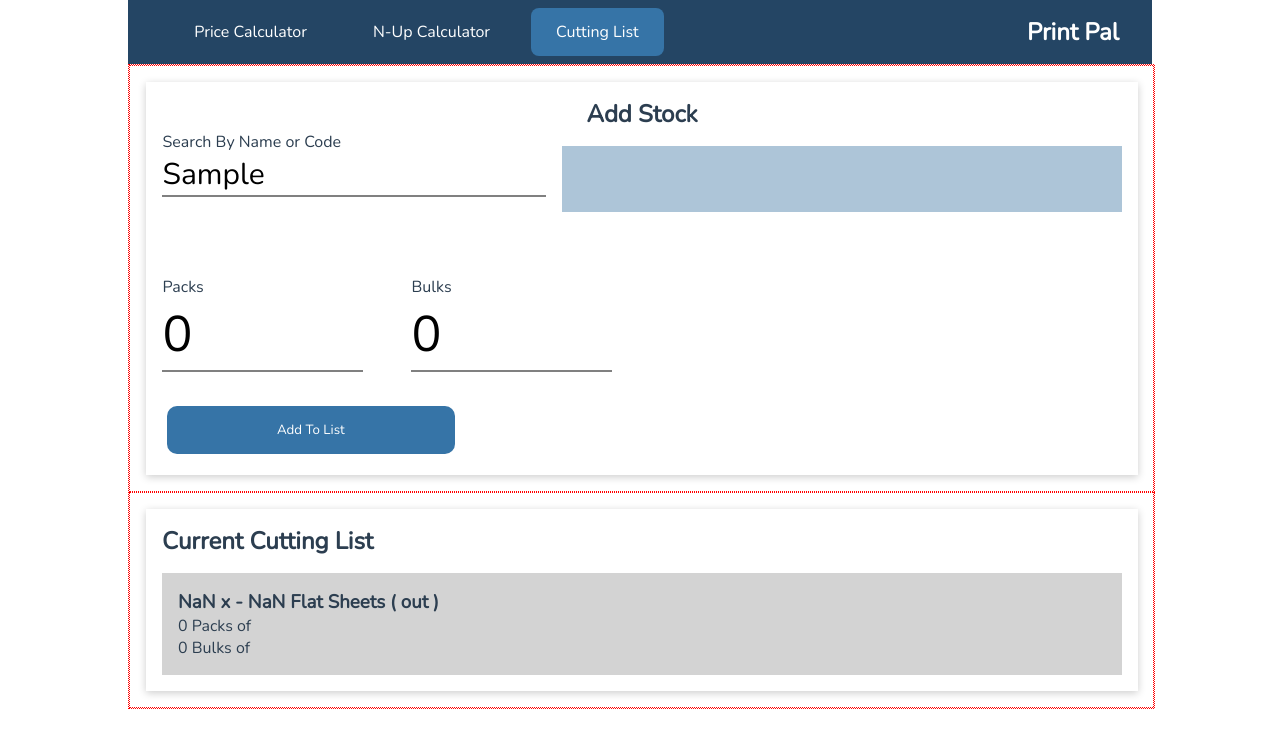
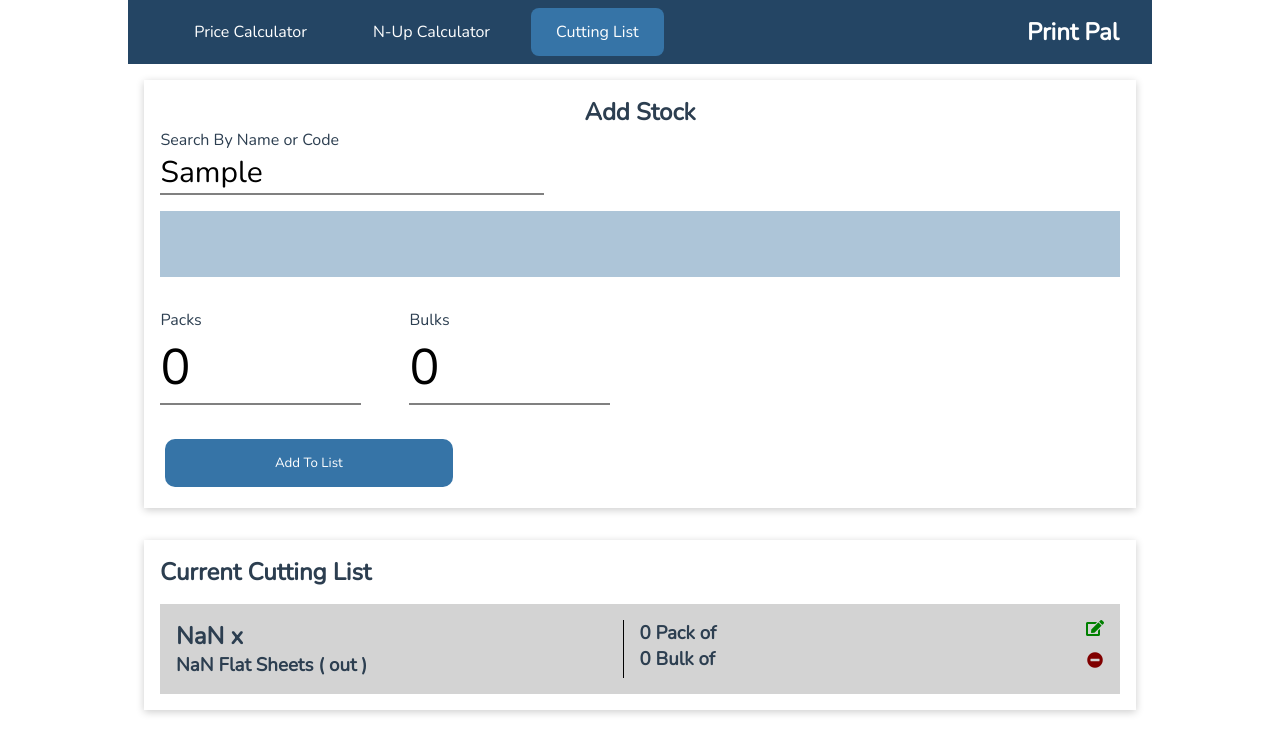
Before and after one commit to jensadria/print-pal, a Vue app: page /cuttinglist in a window 1280 px wide. Both pictures are taken after typing "Sample" into the empty fields and a click on the button "Add To List". Shown: the top 754 px of the page. Built offline with nearby package versions, Linux system fonts and the light colour scheme.

Commit message:
added buttons and some further styling work to CurrentListItem

```diff
--- a/public/index.html
+++ b/public/index.html
@@ -5,6 +5,7 @@
     <meta http-equiv="X-UA-Compatible" content="IE=edge">
     <meta name="viewport" content="width=device-width,initial-scale=1.0">
     <link rel="icon" href="<%= BASE_URL %>favicon.ico">
+    <link rel="stylesheet" href="https://cdnjs.cloudflare.com/ajax/libs/font-awesome/5.15.1/css/all.min.css" integrity="sha512-+4zCK9k+qNFUR5X+cKL9EIR+ZOhtIloNl9GIKS57V1MyNsYpYcUrUeQc9vNfzsWfV28IaLL3i96P9sdNyeRssA==" crossorigin="anonymous" />
     <title><%= htmlWebpackPlugin.options.title %></title>
   </head>
   <body>
--- a/src/App.vue
+++ b/src/App.vue
@@ -17,6 +17,7 @@ export default {
 </script>
 
 <style>
+@import url('https://cdnjs.cloudflare.com/ajax/libs/font-awesome/5.15.1/css/all.min.css');
 @import url('https://fonts.googleapis.com/css2?family=Nunito&display=swap');
 
 :root {
--- a/src/components/cuttinglist/AddToList.vue
+++ b/src/components/cuttinglist/AddToList.vue
@@ -62,6 +62,7 @@ export default {
       searchCode: '',
       searchName: '',
       selectedStock: '',
+      mto: [],
     };
   },
   // computed: {
@@ -131,7 +132,7 @@ ul li:hover {
 }
 
 .packs-bulks {
-  margin-top: 3rem;
+  margin-top: 1rem;
 }
 
 .form-control {
@@ -140,6 +141,7 @@ ul li:hover {
 
 .search-container {
   display: flex;
+  flex-direction: column;
   width: auto;
   flex-wrap: wrap;
   position: relative;
@@ -151,7 +153,7 @@ ul li:hover {
 }
 
 .selected-stock {
-  flex: 2;
+  height: 2rem;
 }
 
 label {
--- a/src/components/cuttinglist/CurrentList.vue
+++ b/src/components/cuttinglist/CurrentList.vue
@@ -8,6 +8,7 @@
           v-for="product in currentCuttingList"
           :key="product"
           :product="product"
+          :index="currentCuttingList.indexOf(product) + 1"
         >
         </current-list-item>
       </ul>
--- a/src/components/cuttinglist/CurrentListItem.vue
+++ b/src/components/cuttinglist/CurrentListItem.vue
@@ -2,14 +2,28 @@
   <li>
     <slot>
       <div class="product-item">
-        <div class="left-column">
+        <div class="amount">
+          <h2>{{ sheetsTotal }} x {{ product.name }}</h2>
           <h3>
-            {{ sheetsTotal }} x {{ product.name }} -
             {{ flatSheetsRequired }} Flat Sheets ( {{ product.noOutFlatSheet }}
             out )
           </h3>
-          {{ product.packs }} Packs of {{ product.packQty }} <br />
-          {{ product.bulks }} Bulks of {{ product.bulkQty }}
+        </div>
+        <div class="packing">
+          <h3>
+            {{ product.packs }} {{ product.packs > 1 ? 'Packs' : 'Pack' }} of
+            {{ product.packQty }} <br />
+            {{ product.bulks }} {{ product.bulks > 1 ? 'Bulks' : 'Bulk' }} of
+            {{ product.bulkQty }}
+          </h3>
+        </div>
+        <div class="jobs"></div>
+        <div class="buttons">
+          <i class="fas fa-edit edit"></i>
+          <i
+            class="fas fa-minus-circle delete"
+            @click="deleteItem(index - 1)"
+          ></i>
         </div>
       </div>
     </slot>
@@ -18,7 +32,7 @@
 
 <script>
 export default {
-  props: ['product'],
+  props: ['product', 'index'],
   computed: {
     flatSheetsRequired() {
       const { packs, bulks, packQty, bulkQty, noOutFlatSheet } = this.product;
@@ -30,6 +44,11 @@ export default {
     },
     sheetsTotal() {
       return this.flatSheetsRequired * this.product.noOutFlatSheet;
+    },
+  },
+  methods: {
+    deleteItem(index) {
+      this.$store.dispatch('deleteItem', index);
     },
   },
 };
@@ -50,7 +69,36 @@ li:hover {
   background-color: var(--very-light-blue);
 }
 
-.left-column {
+.product-item {
+  display: flex;
+  width: 100%;
+}
+
+.amount {
   text-align: left;
+  flex: 2;
+}
+.packing {
+  text-align: left;
+  flex: 1;
+  border-left: 1px solid #000;
+  padding-left: 1rem;
+}
+.jobs {
+  flex: 1;
+}
+
+.buttons {
+  display: flex;
+  flex-direction: column;
+}
+
+.edit {
+  color: green;
+  margin-bottom: 1rem;
+}
+
+.delete {
+  color: maroon;
 }
 </style>
--- a/src/pages/CuttingList.vue
+++ b/src/pages/CuttingList.vue
@@ -18,9 +18,9 @@ export default {
 </script>
 
 <style scoped>
-* {
+/* * {
   border: 0.1px dotted red;
-}
+} */
 .container {
   display: flex;
   width: 100%;
--- a/src/store/actions.js
+++ b/src/store/actions.js
@@ -12,4 +12,7 @@ export default {
 
     context.commit('addToList', addedStock);
   },
+  deleteItem(context, payload) {
+    context.commit('deleteItem', payload);
+  },
 };
--- a/src/store/mutations.js
+++ b/src/store/mutations.js
@@ -2,4 +2,8 @@ export default {
   addToList(state, payload) {
     state.currentCuttingList.push(payload);
   },
+  deleteItem(state, index) {
+    state.currentCuttingList.slice(index, 1);
+    console.log(state.currentCuttingList);
+  },
 };
```
